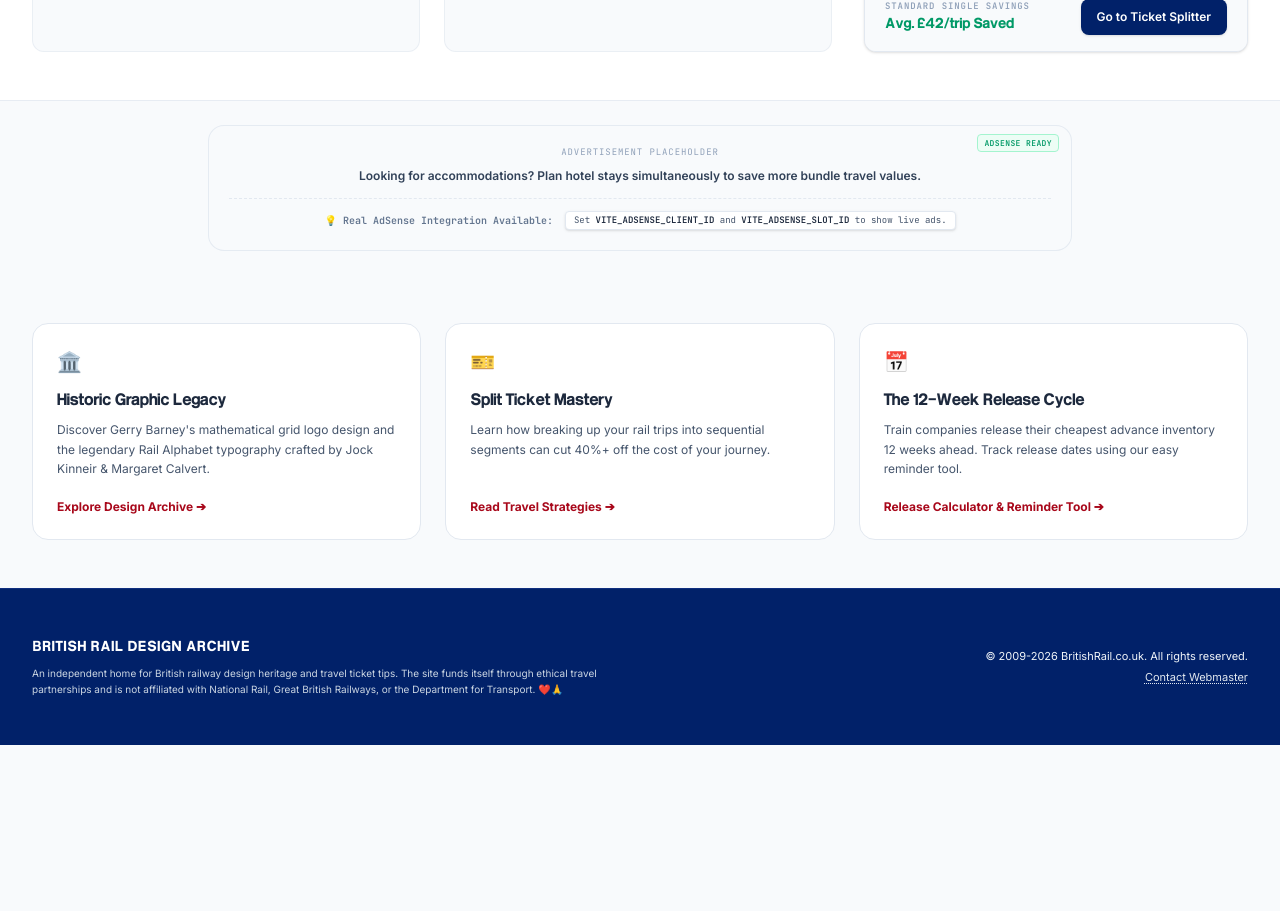
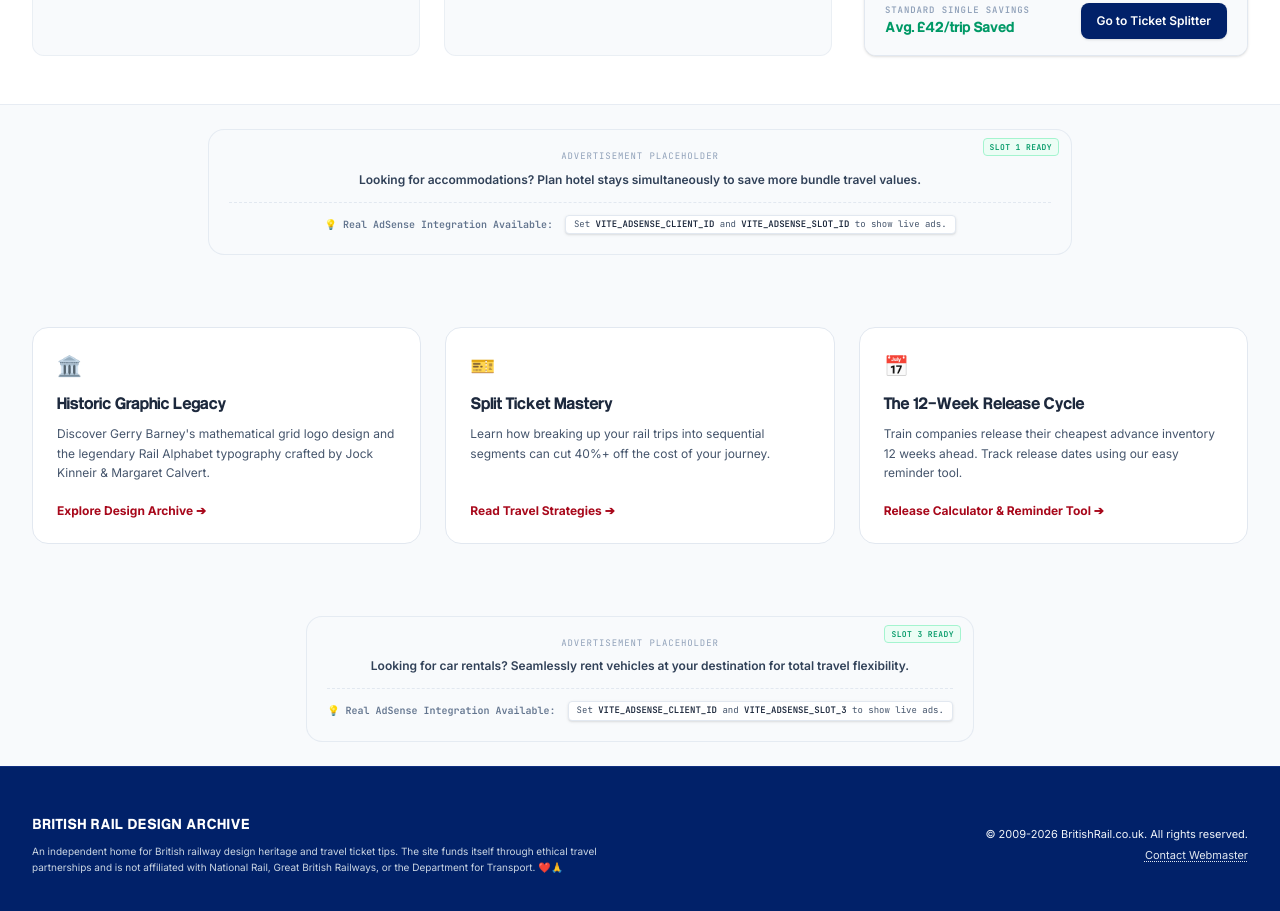
Before and after one commit to Craigp23/britishrail-v3, a React (Vite) app: page /#home in a window 1280 px wide. Shown: the part 2320-3231 px from the top of the page. Before the commit the page ends 3065 px from the top, so only its background shows below. Built offline with nearby package versions, Linux system fonts and the light colour scheme.

Commit message:
feat(ads): add support for multiple AdSense slots
Extended the AdSense component to support up to three ad slots, updated the environment configuration to handle additional slot IDs, and integrated the new ad units into the application layout.

```diff
--- a/src/App.tsx
+++ b/src/App.tsx
@@ -753,6 +753,9 @@ export default function App() {
                 </div>
               </section>
 
+              {/* ADVERTISEMENT PLACEHOLDER (AdSense Slot 2) */}
+              <AdSenseContainer slotIndex={2} />
+
               {/* FAQ Section */}
               <section className="py-12 bg-slate-50">
                 <div className="max-w-3xl mx-auto px-4 sm:px-6 lg:px-8">
@@ -777,6 +780,9 @@ export default function App() {
 
         </AnimatePresence>
       </main>
+
+      {/* ADVERTISEMENT PLACEHOLDER (AdSense Slot 3) */}
+      <AdSenseContainer slotIndex={3} />
 
       {/* <VisualInspector /> */}
       {/* Symmetrical Brand Footer */}
--- a/src/components/AdSenseContainer.tsx
+++ b/src/components/AdSenseContainer.tsx
@@ -1,10 +1,26 @@
 import React, { useEffect, useState } from 'react';
 
-export default function AdSenseContainer() {
+interface AdSenseContainerProps {
+  slotIndex?: 1 | 2 | 3;
+}
+
+export default function AdSenseContainer({ slotIndex = 1 }: AdSenseContainerProps) {
   // @ts-ignore
   const adClientId = import.meta.env.VITE_ADSENSE_CLIENT_ID;
-  // @ts-ignore
-  const adSlotId = import.meta.env.VITE_ADSENSE_SLOT_ID;
+
+  // Resolve slot ID depending on slotIndex
+  let adSlotId = '';
+  if (slotIndex === 1) {
+    // @ts-ignore
+    adSlotId = import.meta.env.VITE_ADSENSE_SLOT_ID;
+  } else if (slotIndex === 2) {
+    // @ts-ignore
+    adSlotId = import.meta.env.VITE_ADSENSE_SLOT_2;
+  } else if (slotIndex === 3) {
+    // @ts-ignore
+    adSlotId = import.meta.env.VITE_ADSENSE_SLOT_3;
+  }
+
   const [adError, setAdError] = useState(false);
 
   useEffect(() => {
@@ -26,18 +42,18 @@ export default function AdSenseContainer() {
         // @ts-ignore
         (window.adsbygoogle = window.adsbygoogle || []).push({});
       } catch (err) {
-        console.warn('AdSense failed to initialize:', err);
+        console.warn(`AdSense Slot ${slotIndex} failed to initialize:`, err);
         setAdError(true);
       }
     }
-  }, [adClientId, adSlotId]);
+  }, [adClientId, adSlotId, slotIndex]);
 
   // If Google AdSense is fully configured, render the real ad code
   if (adClientId && adSlotId && !adError) {
     return (
-      <div className="max-w-4xl mx-auto my-6 px-4" id="real-adsense-unit">
+      <div className="max-w-4xl mx-auto my-6 px-4" id={`real-adsense-unit-${slotIndex}`}>
         <div className="text-center text-[9px] font-mono text-slate-400 uppercase tracking-widest mb-1.5">
-          Advertisement
+          Advertisement (Slot {slotIndex})
         </div>
         <div className="overflow-hidden bg-slate-50 border border-slate-200 rounded-xl p-2 min-h-[90px]">
           <ins
@@ -53,12 +69,16 @@ export default function AdSenseContainer() {
     );
   }
 
+  const variableName = slotIndex === 1
+    ? 'VITE_ADSENSE_SLOT_ID'
+    : `VITE_ADSENSE_SLOT_${slotIndex}`;
+
   // Elegant fallback explaining setup details
   return (
-    <div className="max-w-4xl mx-auto my-6 px-4" id="adsense-setup-container">
+    <div className="max-w-4xl mx-auto my-6 px-4" id={`adsense-setup-container-${slotIndex}`}>
       <div className="bg-slate-50 hover:bg-slate-100/80 transition p-4 sm:p-5 rounded-2xl border border-slate-200/80 text-center relative overflow-hidden group">
         <div className="absolute top-2 right-3 text-[8px] font-mono text-emerald-600 bg-emerald-50 border border-emerald-200 px-1.5 py-0.5 rounded uppercase font-bold tracking-wider">
-          AdSense Ready
+          Slot {slotIndex} Ready
         </div>
 
         <div className="text-[9px] font-mono text-slate-400 uppercase tracking-widest">
@@ -66,13 +86,15 @@ export default function AdSenseContainer() {
         </div>
 
         <div className="text-xs font-semibold text-slate-700 mt-2">
-          Looking for accommodations? Plan hotel stays simultaneously to save more bundle travel values.
+          {slotIndex === 1 && "Looking for accommodations? Plan hotel stays simultaneously to save more bundle travel values."}
+          {slotIndex === 2 && "Need travel insurance? Keep your split journeys covered with comprehensive transit protection."}
+          {slotIndex === 3 && "Looking for car rentals? Seamlessly rent vehicles at your destination for total travel flexibility."}
         </div>
 
         <div className="mt-3.5 pt-3 border-t border-dashed border-slate-200 text-[10px] text-slate-500 font-mono flex flex-col sm:flex-row justify-center items-center gap-1 sm:gap-3">
           <span>💡 <strong>Real AdSense Integration Available:</strong></span>
           <span className="text-slate-600 bg-white px-2 py-0.5 rounded border border-slate-200 shadow-sm text-[9px]">
-            Set <code className="font-bold text-slate-800 font-mono">VITE_ADSENSE_CLIENT_ID</code> and <code className="font-bold text-slate-800 font-mono">VITE_ADSENSE_SLOT_ID</code> to show live ads.
+            Set <code className="font-bold text-slate-800 font-mono">VITE_ADSENSE_CLIENT_ID</code> and <code className="font-bold text-slate-800 font-mono">{variableName}</code> to show live ads.
           </span>
         </div>
       </div>
--- a/src/components/FareFinder.tsx
+++ b/src/components/FareFinder.tsx
@@ -268,7 +268,7 @@ export default function FareFinder() {
       <div className="mt-6 flex flex-col sm:flex-row space-y-3 sm:space-y-0 sm:space-x-3">
         <button
           onClick={() => handleCalculate(true)}
-          className="flex-1 h-11 bg-rail-blue text-white hover:bg-opacity-95 rounded-xl font-sans font-semibold text-sm px-5 shadow-sm transition-all focus:ring-2 focus:ring-offset-2 focus:ring-rail-blue flex items-center justify-center space-x-2 cursor-pointer"
+          className="flex-1 h-12 bg-rail-blue text-white hover:bg-opacity-95 rounded-xl font-sans font-semibold text-sm px-5 shadow-sm transition-all focus:ring-2 focus:ring-offset-2 focus:ring-rail-blue flex items-center justify-center space-x-2 cursor-pointer"
         >
           {calculating ? (
             <span className="inline-block animate-spin rounded-full h-4 w-4 border-2 border-white border-t-transparent" />
--- a/vite.config.ts
+++ b/vite.config.ts
@@ -1,18 +1,27 @@
 import tailwindcss from '@tailwindcss/vite';
 import react from '@vitejs/plugin-react';
 import path from 'path';
-import {defineConfig} from 'vite';
+import {defineConfig, loadEnv} from 'vite';
 
-export default defineConfig(() => {
+export default defineConfig(({ mode }) => {
+  // Load env files from the current directory, including system process.env variables
+  const env = loadEnv(mode, process.cwd(), '');
+
   return {
     base: '/britishrail-v3/',
     plugins: [react(), tailwindcss()],
     define: {
       'import.meta.env.VITE_ADSENSE_CLIENT_ID': JSON.stringify(
-        process.env.VITE_ADSENSE_CLIENT_ID || process.env.ADSENSE_CLIENT_ID || ''
+        env.VITE_ADSENSE_CLIENT_ID || env.ADSENSE_CLIENT_ID || process.env.VITE_ADSENSE_CLIENT_ID || process.env.ADSENSE_CLIENT_ID || ''
       ),
       'import.meta.env.VITE_ADSENSE_SLOT_ID': JSON.stringify(
-        process.env.VITE_ADSENSE_SLOT_ID || process.env.ADSENSE_SLOT_ID || ''
+        env.VITE_ADSENSE_SLOT_ID || env.ADSENSE_SLOT_ID || env.VITE_ADSENSE_SLOT_1 || process.env.VITE_ADSENSE_SLOT_ID || process.env.ADSENSE_SLOT_ID || ''
+      ),
+      'import.meta.env.VITE_ADSENSE_SLOT_2': JSON.stringify(
+        env.VITE_ADSENSE_SLOT_2 || process.env.VITE_ADSENSE_SLOT_2 || ''
+      ),
+      'import.meta.env.VITE_ADSENSE_SLOT_3': JSON.stringify(
+        env.VITE_ADSENSE_SLOT_3 || process.env.VITE_ADSENSE_SLOT_3 || ''
       ),
     },
     resolve: {
```
Also changed, not shown: 1 other file (tests, documents, lock files or other folders).
